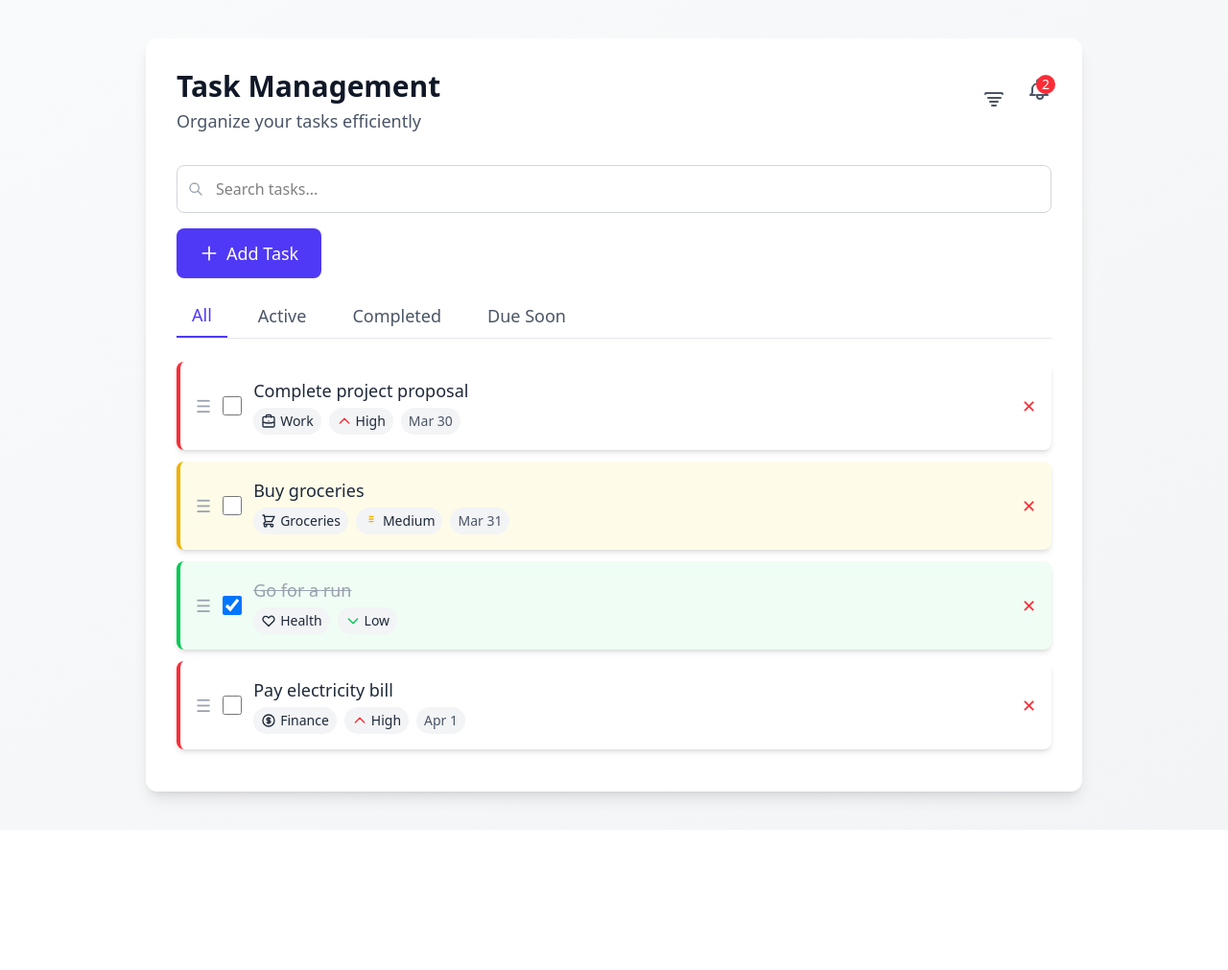
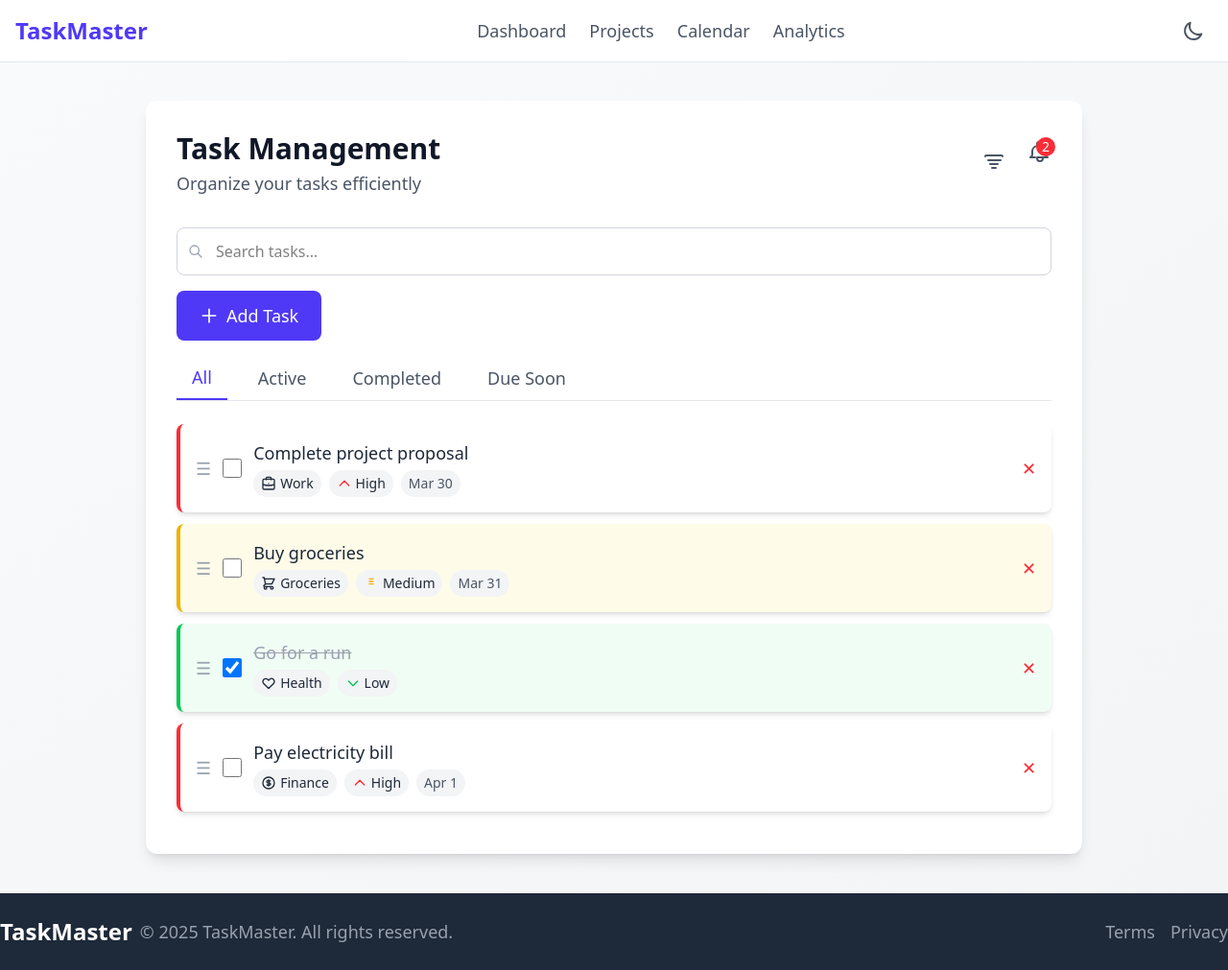
Before and after one commit to mohababsa/JdeRobot-TaskMaster, a React (Vite) app: page / in a window 1280 px wide. Shown: the whole page at 96% size. Before the commit the page ends 865 px from the top, so only its background shows below. Built offline with nearby package versions, Linux system fonts and the light colour scheme.

Commit message:
Update Navbar, Footer, TaskFilters, TaskForm, App

```diff
--- a/src/App.tsx
+++ b/src/App.tsx
@@ -4,16 +4,19 @@ import { DndProvider } from 'react-dnd';
 import { HTML5Backend } from 'react-dnd-html5-backend';
 import { RootState } from './store';
 import { setNotifications } from './store/tasksSlice';
+import Navbar from './components/Navbar';
+import Footer from './components/Footer';
 import TaskForm from './components/TaskForm';
 import TaskList from './components/TaskList';
 import TaskFilters from './components/TaskFilters';
 import SearchBar from './components/SearchBar';
-import './App.css'
+import './App.css';
 
 export default function App() {
   const [showFilters, setShowFilters] = useState(false);
-  const [showTaskForm, setShowTaskForm] = useState(false); // Added for modal
+  const [showTaskForm, setShowTaskForm] = useState(false);
   const [activeTab, setActiveTab] = useState('all');
+  const [isDarkMode, setIsDarkMode] = useState(false); // Added for theme toggle
   const dispatch = useDispatch();
   const { tasks, notifications } = useSelector((state: RootState) => state.tasks);
 
@@ -40,25 +43,27 @@ export default function App() {
 
   return (
     <DndProvider backend={HTML5Backend}>
-      <div className="min-h-screen bg-gradient-to-br from-gray-50 to-gray-100 py-10">
+      <div className={`flex flex-col min-h-screen ${isDarkMode ? 'dark bg-gray-900' : 'bg-gradient-to-br from-gray-50 to-gray-100'}`}>
+        <Navbar isDarkMode={isDarkMode} toggleDarkMode={() => setIsDarkMode(!isDarkMode)} />
+        <main className="flex-grow py-10 dark:text-white">
           <div className="max-w-5xl mx-auto px-6">
-          <div className="bg-white rounded-xl shadow-lg p-8">
+            <div className="bg-white dark:bg-gray-800 rounded-xl shadow-lg p-8">
               <div className="flex justify-between items-center mb-8">
                 <div>
-                <h1 className="text-3xl font-bold text-gray-900">Task Management</h1>
-                <p className="text-lg text-gray-600 mt-1">Organize your tasks efficiently</p>
+                  <h1 className="text-3xl font-bold text-gray-900 dark:text-white">Task Management</h1>
+                  <p className="text-lg text-gray-600 dark:text-gray-300 mt-1">Organize your tasks efficiently</p>
                 </div>
                 <div className="flex gap-3">
                   <button
                     onClick={() => setShowFilters(!showFilters)}
-                  className={`p-3 rounded-lg ${showFilters ? 'bg-gray-200' : 'bg-white'} hover:bg-gray-200`}
+                    className={`p-3 rounded-lg ${showFilters ? 'bg-gray-200 dark:bg-gray-700' : 'bg-white dark:bg-gray-800'} hover:bg-gray-200 dark:hover:bg-gray-700`}
                   >
-                  <svg className="h-6 w-6 text-gray-600" fill="none" stroke="currentColor" viewBox="0 0 24 24">
+                    <svg className="h-6 w-6 text-gray-600 dark:text-gray-300" fill="none" stroke="currentColor" viewBox="0 0 24 24">
                       <path strokeLinecap="round" strokeLinejoin="round" strokeWidth={2} d="M3 4a1 1 0 011-1h16a1 1 0 011 1m-2 4H6m10 4H8m6 4H10" />
                     </svg>
                   </button>
                   <div className="relative">
-                  <svg className="h-6 w-6 text-gray-600" fill="none" stroke="currentColor" viewBox="0 0 24 24">
+                    <svg className="h-6 w-6 text-gray-600 dark:text-gray-300" fill="none" stroke="currentColor" viewBox="0 0 24 24">
                       <path strokeLinecap="round" strokeLinejoin="round" strokeWidth={2} d="M15 17h5l-1.405-1.405A2.032 2.032 0 0118 14.158V11a6 6 0 00-5-5.917V3a2 2 0 00-4 0v2.083A6 6 0 004 11v3.159c0 .538-.214 1.052-.595 1.436L2 17h5m8 0v1a3 3 0 01-6 0v-1m6 0H9" />
                     </svg>
                     {notifications.length > 0 && (
@@ -83,12 +88,12 @@ export default function App() {
               </button>
 
               <div className="mt-6">
-              <div className="flex gap-4 border-b border-gray-200">
+                <div className="flex gap-4 border-b border-gray-200 dark:border-gray-700">
                   {['all', 'active', 'completed', 'due-soon'].map((tab) => (
                     <button
                       key={tab}
                       onClick={() => setActiveTab(tab)}
-                    className={`pb-2 px-4 text-lg font-medium ${activeTab === tab ? 'border-b-2 border-indigo-600 text-indigo-600' : 'text-gray-600 hover:text-indigo-600'}`}
+                      className={`pb-2 px-4 text-lg font-medium ${activeTab === tab ? 'border-b-2 border-indigo-600 text-indigo-600 dark:text-indigo-400 dark:border-indigo-400' : 'text-gray-600 dark:text-gray-300 hover:text-indigo-600 dark:hover:text-indigo-400'}`}
                     >
                       {tab === 'all' && 'All'}
                       {tab === 'active' && 'Active'}
@@ -98,13 +103,19 @@ export default function App() {
                   ))}
                 </div>
                 <div className="mt-6">
+                  {tasks.length === 0 ? (
+                    <p className="text-center text-gray-500 dark:text-gray-400">No tasks yet. Add some to get started!</p>
+                  ) : (
                     <TaskList filter={activeTab as 'all' | 'active' | 'completed' | 'due-soon'} />
+                  )}
                 </div>
               </div>
             </div>
           </div>
+        </main>
+        <Footer />
+        {showTaskForm && <TaskForm onClose={() => setShowTaskForm(false)} />}
       </div>
-      {showTaskForm && <TaskForm onClose={() => setShowTaskForm(false)} />}
     </DndProvider>
   );
 }
--- a/src/components/Footer.tsx
+++ b/src/components/Footer.tsx
@@ -3,10 +3,10 @@ export default function Footer() {
     <footer className="border-t bg-gray-800 text-white">
       <div className="max-w-7xl mx-auto flex flex-col items-center justify-between gap-4 py-6 md:flex-row">
         <div className="flex flex-col items-center gap-2 md:flex-row">
-            <span className="font-bold text-lg">TaskMaster</span>
-            <p className="text-sm text-gray-400">© {new Date().getFullYear()} TaskMaster. All rights reserved.</p>
+          <span className="font-bold text-2xl">TaskMaster</span> {/* Increased from text-lg to text-2xl */}
+          <p className="text-lg text-gray-400">© {new Date().getFullYear()} TaskMaster. All rights reserved.</p> {/* Increased from text-sm to text-lg */}
         </div>
-          <div className="flex items-center gap-4 text-sm">
+        <div className="flex items-center gap-4 text-lg"> {/* Increased from text-sm to text-lg */}
           <span className="text-gray-400 hover:text-white cursor-pointer">Terms</span>
           <span className="text-gray-400 hover:text-white cursor-pointer">Privacy</span>
         </div>
--- a/src/components/Navbar.tsx
+++ b/src/components/Navbar.tsx
@@ -1,52 +1,83 @@
 import { useState } from 'react';
-import { useAuth } from '../lib/auth-context';
-import { Button } from './ui/Button'; // We’ll create this
 
-export default function Navbar({ onSignInClick, onSignUpClick }: { onSignInClick: () => void; onSignUpClick: () => void }) {
+interface NavbarProps {
+  isDarkMode: boolean;
+  toggleDarkMode: () => void;
+}
+
+export default function Navbar({ isDarkMode, toggleDarkMode }: NavbarProps) {
   const [isOpen, setIsOpen] = useState(false);
-  const { user, signOut } = useAuth();
 
   return (
-    <header className="sticky top-0 z-40 w-full border-b bg-white/95 backdrop-blur">
+    <header className={`sticky top-0 z-40 w-full border-b ${isDarkMode ? 'bg-gray-900 border-gray-700' : 'bg-white/95 border-gray-200'} backdrop-blur`}>
       <div className="max-w-7xl mx-auto flex h-16 items-center justify-between px-4">
         <div className="flex items-center gap-2">
-          <span className="font-bold text-xl text-indigo-600">TaskMaster</span>
+          <span className={`font-bold text-2xl ${isDarkMode ? 'text-indigo-400' : 'text-indigo-600'}`}>TaskMaster</span>
         </div>
 
         {/* Desktop Navigation */}
         <nav className="hidden md:flex items-center gap-6">
-          <span className="text-sm font-medium text-gray-600 hover:text-indigo-600 cursor-pointer">Dashboard</span>
-          <span className="text-sm font-medium text-gray-600 hover:text-indigo-600 cursor-pointer">Projects</span>
-          <span className="text-sm font-medium text-gray-600 hover:text-indigo-600 cursor-pointer">Calendar</span>
-          <span className="text-sm font-medium text-gray-600 hover:text-indigo-600 cursor-pointer">Analytics</span>
+          <span className={`text-lg font-medium ${isDarkMode ? 'text-gray-300 hover:text-indigo-400' : 'text-gray-600 hover:text-indigo-600'} cursor-pointer`}>Dashboard</span>
+          <span className={`text-lg font-medium ${isDarkMode ? 'text-gray-300 hover:text-indigo-400' : 'text-gray-600 hover:text-indigo-600'} cursor-pointer`}>Projects</span>
+          <span className={`text-lg font-medium ${isDarkMode ? 'text-gray-300 hover:text-indigo-400' : 'text-gray-600 hover:text-indigo-600'} cursor-pointer`}>Calendar</span>
+          <span className={`text-lg font-medium ${isDarkMode ? 'text-gray-300 hover:text-indigo-400' : 'text-gray-600 hover:text-indigo-600'} cursor-pointer`}>Analytics</span>
         </nav>
 
-        <div className="flex items-center gap-2">
-          {user ? (
-            <div className="flex items-center gap-2">
-              <span className="text-sm text-gray-700">{user.email}</span>
-              <Button variant="outline" onClick={signOut}>Logout</Button>
-            </div>
-          ) : (
-            <>
-              <Button variant="ghost" onClick={onSignInClick}>Sign In</Button>
-              <Button variant="default" onClick={onSignUpClick}>Sign Up</Button>
-            </>
-          )}
-          <Button variant="ghost" size="icon" className="md:hidden" onClick={() => setIsOpen(!isOpen)}>
+        {/* Theme Toggle and Mobile Menu */}
+        <div className="flex items-center gap-4">
+          <button
+            onClick={toggleDarkMode}
+            className="p-2 rounded-full hover:bg-gray-200 dark:hover:bg-gray-700"
+            aria-label="Toggle dark mode"
+          >
+            {isDarkMode ? (
+              <svg className="h-6 w-6 text-gray-300" fill="none" stroke="currentColor" viewBox="0 0 24 24">
+                <path strokeLinecap="round" strokeLinejoin="round" strokeWidth={2} d="M12 3v1m0 16v1m9-9h-1M4 12H3m15.364 6.364l-.707-.707M6.343 6.343l-.707-.707m12.728 0l-.707.707M6.343 17.657l-.707.707M16 12a4 4 0 11-8 0 4 4 0 018 0z" />
+              </svg>
+            ) : (
+              <svg className="h-6 w-6 text-gray-600" fill="none" stroke="currentColor" viewBox="0 0 24 24">
+                <path strokeLinecap="round" strokeLinejoin="round" strokeWidth={2} d="M20.354 15.354A9 9 0 018.646 3.646 9.003 9.003 0 0012 21a9.003 9.003 0 008.354-5.646z" />
+              </svg>
+            )}
+          </button>
+          <button
+            className="md:hidden p-2 text-gray-600 dark:text-gray-300 hover:text-indigo-600 dark:hover:text-indigo-400"
+            onClick={() => setIsOpen(!isOpen)}
+            aria-label="Toggle menu"
+          >
             {isOpen ? '✕' : '☰'}
-          </Button>
+          </button>
         </div>
       </div>
 
       {/* Mobile Navigation */}
       {isOpen && (
-        <div className="md:hidden border-t">
+        <div className={`md:hidden border-t ${isDarkMode ? 'border-gray-700' : 'border-gray-200'}`}>
           <div className="flex flex-col space-y-3 py-4 px-4">
-            <span className="text-sm font-medium text-gray-600 hover:text-indigo-600 cursor-pointer" onClick={() => setIsOpen(false)}>Dashboard</span>
-            <span className="text-sm font-medium text-gray-600 hover:text-indigo-600 cursor-pointer" onClick={() => setIsOpen(false)}>Projects</span>
-            <span className="text-sm font-medium text-gray-600 hover:text-indigo-600 cursor-pointer" onClick={() => setIsOpen(false)}>Calendar</span>
-            <span className="text-sm font-medium text-gray-600 hover:text-indigo-600 cursor-pointer" onClick={() => setIsOpen(false)}>Analytics</span>
+            <span
+              className={`text-lg font-medium ${isDarkMode ? 'text-gray-300 hover:text-indigo-400' : 'text-gray-600 hover:text-indigo-600'} cursor-pointer`}
+              onClick={() => setIsOpen(false)}
+            >
+              Dashboard
+            </span>
+            <span
+              className={`text-lg font-medium ${isDarkMode ? 'text-gray-300 hover:text-indigo-400' : 'text-gray-600 hover:text-indigo-600'} cursor-pointer`}
+              onClick={() => setIsOpen(false)}
+            >
+              Projects
+            </span>
+            <span
+              className={`text-lg font-medium ${isDarkMode ? 'text-gray-300 hover:text-indigo-400' : 'text-gray-600 hover:text-indigo-600'} cursor-pointer`}
+              onClick={() => setIsOpen(false)}
+            >
+              Calendar
+            </span>
+            <span
+              className={`text-lg font-medium ${isDarkMode ? 'text-gray-300 hover:text-indigo-400' : 'text-gray-600 hover:text-indigo-600'} cursor-pointer`}
+              onClick={() => setIsOpen(false)}
+            >
+              Analytics
+            </span>
           </div>
         </div>
       )}
```
Also changed, not shown: src/components/TaskFilters.tsx (+21 -20 lines), src/components/TaskForm.tsx (+7 -7 lines). Lines whose indentation alone changed are shown as unchanged.
